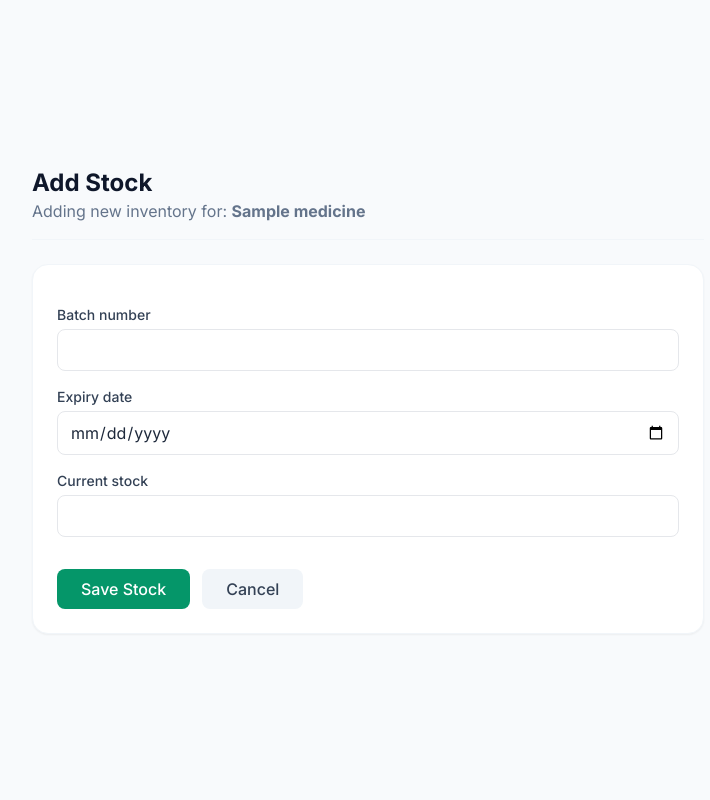
After one commit to darshaanuradha/MRAS-Eco, a Django app: page /inventory/stock/add/1/ in a window 1280 px wide. The commit adds this page. Shown: the whole page, without its empty margins (272-982 px from the left). Run offline with Django 5.2, Linux system fonts and the light colour scheme; tables that the repository leaves empty hold one stand-in row (values such as "Sample post"); some libraries are stand-ins or nearby versions.

Commit message:
feat(inventory): refactor stock management and add new stock functionality

```diff
--- a/mras/inventory/forms.py
+++ b/mras/inventory/forms.py
@@ -20,9 +20,8 @@ class MedicineForm(forms.ModelForm):
 class InventoryForm(forms.ModelForm):
     class Meta:
         model = Inventory
-        fields = ['medicine', 'batch_number', 'expiry_date', 'current_stock']
+        fields = ['batch_number', 'expiry_date', 'current_stock']
         widgets = {
-            'medicine': forms.Select(attrs={'class': 'w-full px-3 py-2 border rounded-lg'}),
             'batch_number': forms.TextInput(attrs={'class': 'w-full px-3 py-2 border rounded-lg'}),
             'expiry_date': forms.DateInput(attrs={'class': 'w-full px-3 py-2 border rounded-lg', 'type': 'date'}),
             'current_stock': forms.NumberInput(attrs={'class': 'w-full px-3 py-2 border rounded-lg'}),
--- /dev/null
+++ b/mras/inventory/templates/add_stock.html
@@ -0,0 +1,41 @@
+{% extends 'base.html' %}
+
+{% block title %}Add Stock - {{ medicine.name }}{% endblock %}
+
+{% block content %}
+<div class="max-w-2xl mx-auto space-y-6">
+
+    <div class="border-b border-slate-100 pb-4">
+        <h1 class="text-2xl font-bold text-slate-900">Add Stock</h1>
+        <p class="text-slate-500">Adding new inventory for: <strong>{{ medicine.name }}</strong></p>
+    </div>
+
+    <div class="bg-white p-6 rounded-2xl border border-slate-100 shadow-sm">
+        <form method="POST" class="space-y-4">
+            {% csrf_token %}
+
+            {% for field in form %}
+            <div class="flex flex-col gap-1">
+                <label class="text-sm font-medium text-slate-700">{{ field.label }}</label>
+                {{ field }}
+                {% if field.help_text %}
+                    <p class="text-xs text-slate-400">{{ field.help_text }}</p>
+                {% endif %}
+                {% if field.errors %}
+                    <p class="text-xs text-red-600">{{ field.errors.0 }}</p>
+                {% endif %}
+            </div>
+            {% endfor %}
+
+            <div class="flex items-center gap-3 pt-4">
+                <button type="submit" class="px-6 py-2 bg-emerald-600 text-white rounded-lg hover:bg-emerald-700 transition-colors font-medium">
+                    Save Stock
+                </button>
+                <a href="{% url 'stock_view' medicine.pk %}" class="px-6 py-2 bg-slate-100 text-slate-700 rounded-lg hover:bg-slate-200 transition-colors font-medium">
+                    Cancel
+                </a>
+            </div>
+        </form>
+    </div>
+</div>
+{% endblock %}
--- a/mras/inventory/templates/inventory.html
+++ b/mras/inventory/templates/inventory.html
@@ -10,9 +10,7 @@
     </div>
 
     <div class="flex gap-3">
-        <a href="{% url 'add_inventory' %}" class="bg-indigo-600 hover:bg-indigo-700 text-white px-4 py-2 rounded-lg font-medium flex items-center">
-            <span class="mr-2">+</span> Add Stock Batch
-        </a>
+
         <a href="{% url 'add_medicine' %}" class="bg-emerald-600 hover:bg-emerald-700 text-white px-4 py-2 rounded-lg font-medium flex items-center">
             <span class="mr-2">+</span> New Medicine
         </a>
--- a/mras/inventory/templates/stock_view.html
+++ b/mras/inventory/templates/stock_view.html
@@ -16,6 +16,10 @@
         <div class="px-4 py-2 bg-emerald-50 text-emerald-700 rounded-lg border border-emerald-100 text-sm font-semibold">
             Form: {{ medicine.dosage_form|default:"-" }}
         </div>
+        <a
+            href="{% url 'add_stock' medicine.pk %}" class="px-4 py-2 bg-emerald-600 text-white rounded-lg hover:bg-emerald-700 transition-colors font-medium">
+            Add Stock
+        </a>
     </div>
 </div>
 
--- a/mras/inventory/urls.py
+++ b/mras/inventory/urls.py
@@ -6,6 +6,6 @@ urlpatterns = [
     path('medicine/add/', views.add_medicine, name='add_medicine'),
     path('medicine/edit/<int:pk>/', views.edit_medicine, name='edit_medicine'),
     path('medicine/delete/<int:pk>/', views.delete_medicine, name='delete_medicine'),
-    path('stock/add/', views.add_inventory, name='add_inventory'),
+    path('stock/add/<int:pk>/', views.add_stock, name='add_stock'),
     path('stock/view/<int:pk>/', views.stock_view, name='stock_view'),
 ]
--- a/mras/inventory/views.py
+++ b/mras/inventory/views.py
@@ -10,17 +10,6 @@ def inventory_view(request):
         total_stock=Sum('inventory__current_stock')
     ).order_by('name')
     return render(request, 'inventory.html', {'medicines': medicines})
-
-def stock_view(request, pk):
-    medicine = get_object_or_404(Medicine, pk=pk)
-    batches = Inventory.objects.filter(medicine=medicine).order_by('-date_added')
-    today = timezone.now().date()
-    return render(request, 'stock_view.html', {
-        'medicine': medicine,
-        'batches': batches,
-        'today': today
-    })
-
 
 def add_medicine(request):
     if request.method == "POST":
@@ -50,12 +39,28 @@ def delete_medicine(request, pk):
         return redirect('inventory')
     return render(request, 'confirm_delete.html', {'medicine': medicine})
 
-def add_inventory(request):
+
+def stock_view(request, pk):
+    medicine = get_object_or_404(Medicine, pk=pk)
+    batches = Inventory.objects.filter(medicine=medicine).order_by('-date_added')
+    today = timezone.now().date()
+    return render(request, 'stock_view.html', {
+        'medicine': medicine,
+        'batches': batches,
+        'today': today
+    })
+
+
+def add_stock(request, pk):
+    medicine = get_object_or_404(Medicine, pk=pk)
     if request.method == "POST":
         form = InventoryForm(request.POST)
         if form.is_valid():
-            form.save()
-            return redirect('inventory')
+            # This handles the association automatically
+            inventory = form.save(commit=False)
+            inventory.medicine = medicine
+            inventory.save()
+            return redirect('stock_view', pk=medicine.pk)
     else:
         form = InventoryForm()
-    return render(request, 'add_inventory.html', {'form': form})
+    return render(request, 'add_stock.html', {'form': form, 'medicine': medicine})
--- a/mras/templates/home.html
+++ b/mras/templates/home.html
@@ -112,6 +112,7 @@
                     <th class="px-6 py-4 font-medium">Current Total</th>
                     <th class="px-6 py-4 font-medium">Min Level</th>
                     <th class="px-6 py-4 font-medium text-right">Status</th>
+                    <th class="px-6 py-4 font-medium text-right">Action</th>
                 </tr>
             </thead>
             <tbody class="divide-y divide-slate-100">
@@ -125,10 +126,13 @@
                             Restock Needed
                         </span>
                     </td>
+                    <td class="px-6 py-4 text-right">
+                        <a href="{% url 'stock_view' medicine.pk %}" class="text-emerald-600 hover:text-emerald-700 font-medium text-sm">Restock</a>
+                    </td>
                 </tr>
                 {% empty %}
                 <tr>
-                    <td colspan="4" class="px-6 py-8 text-center text-slate-500">
+                    <td colspan="5" class="px-6 py-8 text-center text-slate-500">
                         All stock levels are optimal.
                     </td>
                 </tr>
```
Also changed, not shown: mras/inventory/templates/add_inventory.html (deleted, +0 -33 lines).
